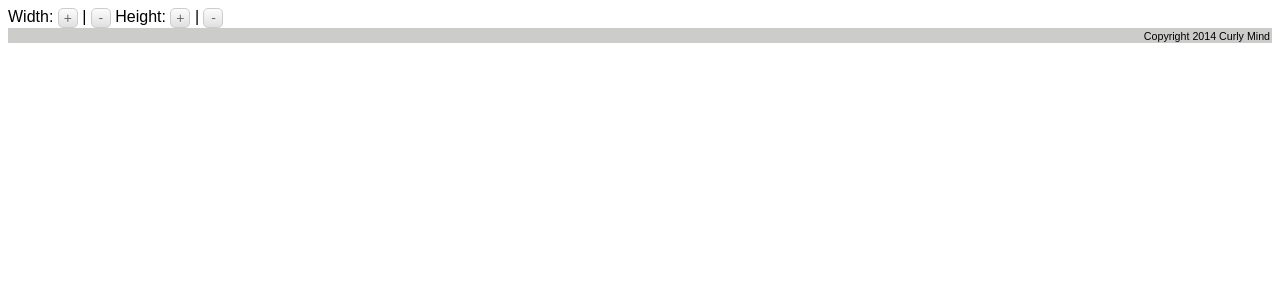
After one commit to dreamingmind/time, a CakePHP app: the page made by app/View/Elements/scale_textarea_ui.ctp in a window 1280 px wide. The commit adds this page. Shown: the top 300 px of the page. Run offline with PHP 8.4 and a stand-in for CakePHP, Linux system fonts and the light colour scheme; the template is opened without the code that fills it, so the values that code supplies are empty; some libraries are stand-ins or nearby versions.

Commit message:
scale text area feature

```diff
--- a/app/View/Elements/menu.ctp
+++ b/app/View/Elements/menu.ctp
@@ -1,5 +1,6 @@
+
+<!-- View/Emements/menu.ctp -->
 <?php
-
 $menu = array(
     $this->Html->link('Time Keeper', array('controller' => 'times', 'action' => 'track')) => array(
         $this->Html->link('Clients', array('controller' => 'clients', 'action' => 'index')) => array(
@@ -23,3 +24,6 @@ $menu = array(
 echo $this->Html->div('menuDiv', NULL);
 echo $this->Html->nestedList($menu, array('class' => 'menu vertical'));
 echo '</div>';
+?>
+
+<!-- END View/Emements/menu.ctp -->
--- /dev/null
+++ b/app/View/Elements/scale_textarea_ui.ctp
@@ -0,0 +1,10 @@
+<!-- View/Emements/scale_textarea_ui.ctp -->
+<div id="scale_textarea_ui">
+	<div id="scale_width">
+		<p>Width: <button class="plus width" bind="click.plus">+</button> | <button class="minus width" bind="click.minus">-</button></p>
+	</div>
+	<div id="scale_height">
+		<p>Height: <button class="plus height" bind="click.plus">+</button> | <button class="minus height" bind="click.minus">-</button></p>
+	</div>
+</div>
+<!-- END View/Emements/scale_textarea_ui.ctp -->
--- a/app/View/Times/track.ctp
+++ b/app/View/Times/track.ctp
@@ -1,4 +1,5 @@
 <?php
+echo "\n" . $this->element('scale_textarea_ui');
 echo $this->Form->create('Time');
     echo $this->Html->tag('Table', NULL, array('class' => 'striped tight sortable'));
         echo $this->Html->tableHeaders(array('Project', 'Task', 'Time In', 'Duration', 'Activity', 'Tools'), array('class' => 'thead'));
--- a/app/webroot/css/time.css
+++ b/app/webroot/css/time.css
@@ -47,3 +47,11 @@ footer {
     padding: 2px;
     text-align: right;
 }
+button.minus, button.plus {
+    height: 20px;
+    padding: 0;
+    width: 20px;
+}
+div#scale_width, div#scale_height, div#scale_width p, div#scale_height p {
+	display: inline;
+}
--- a/app/webroot/js/timekeep.js
+++ b/app/webroot/js/timekeep.js
@@ -1,7 +1,3 @@
-/*
- * To change this template, choose Tools | Templates
- * and open the template in the editor.
- */
 $(document).ready(function () {
 })
 function OutNow(e) {
@@ -298,3 +294,20 @@ function hideDurationInput(e) {
 			saveField(e);
 		}
 	}
+
+	function plus(e) {
+		var delta = 10;
+		changeSize(e, delta);
+	}
+
+	function minus(e) {
+		var delta = -10
+		changeSize(e, delta);
+	}
+
+	function changeSize(e, delta) {
+		var targets = $('textarea[id*="TimeActivity"]');
+		var axis = $(e.currentTarget).hasClass('height') ? 'height' : 'width';
+		var start_size = parseInt($(targets[0]).css(axis));
+		$(targets).css(axis, start_size + delta);
+	}
```
